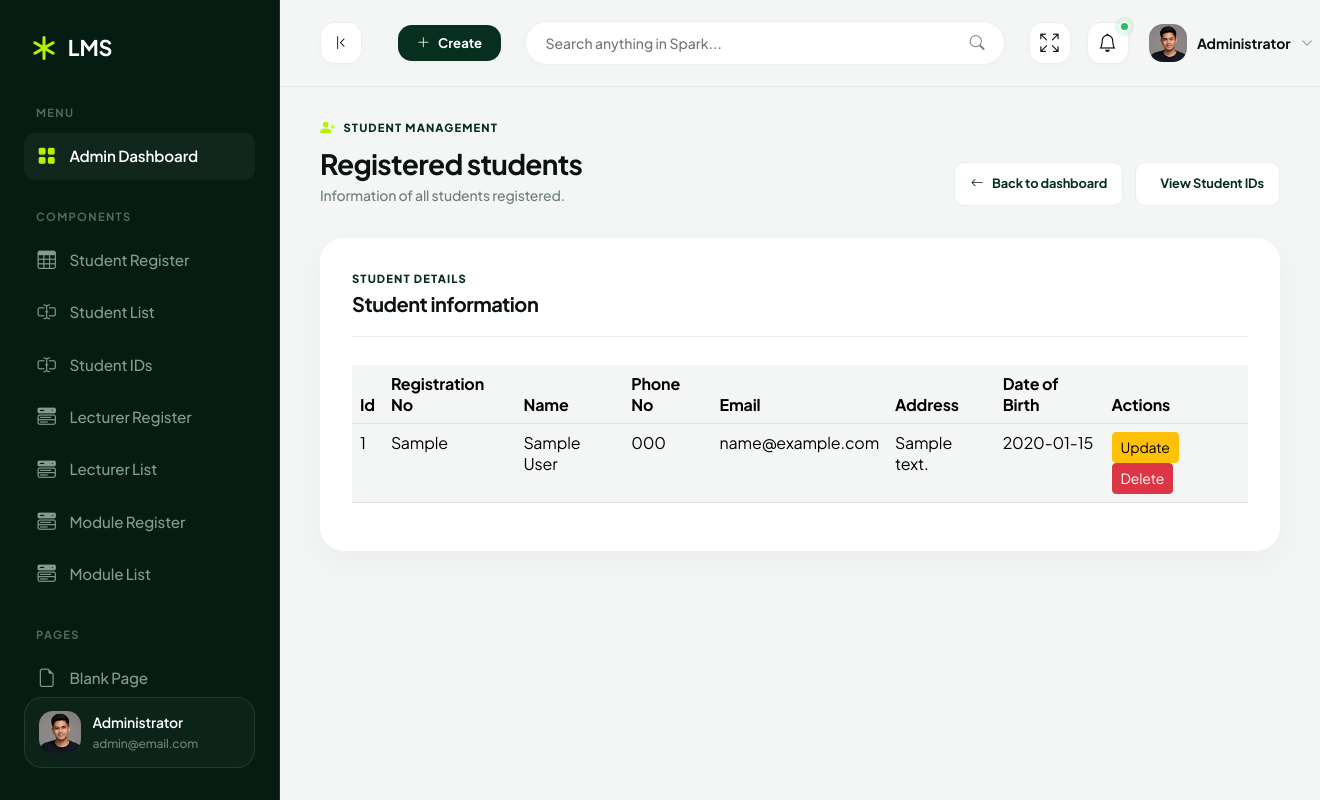
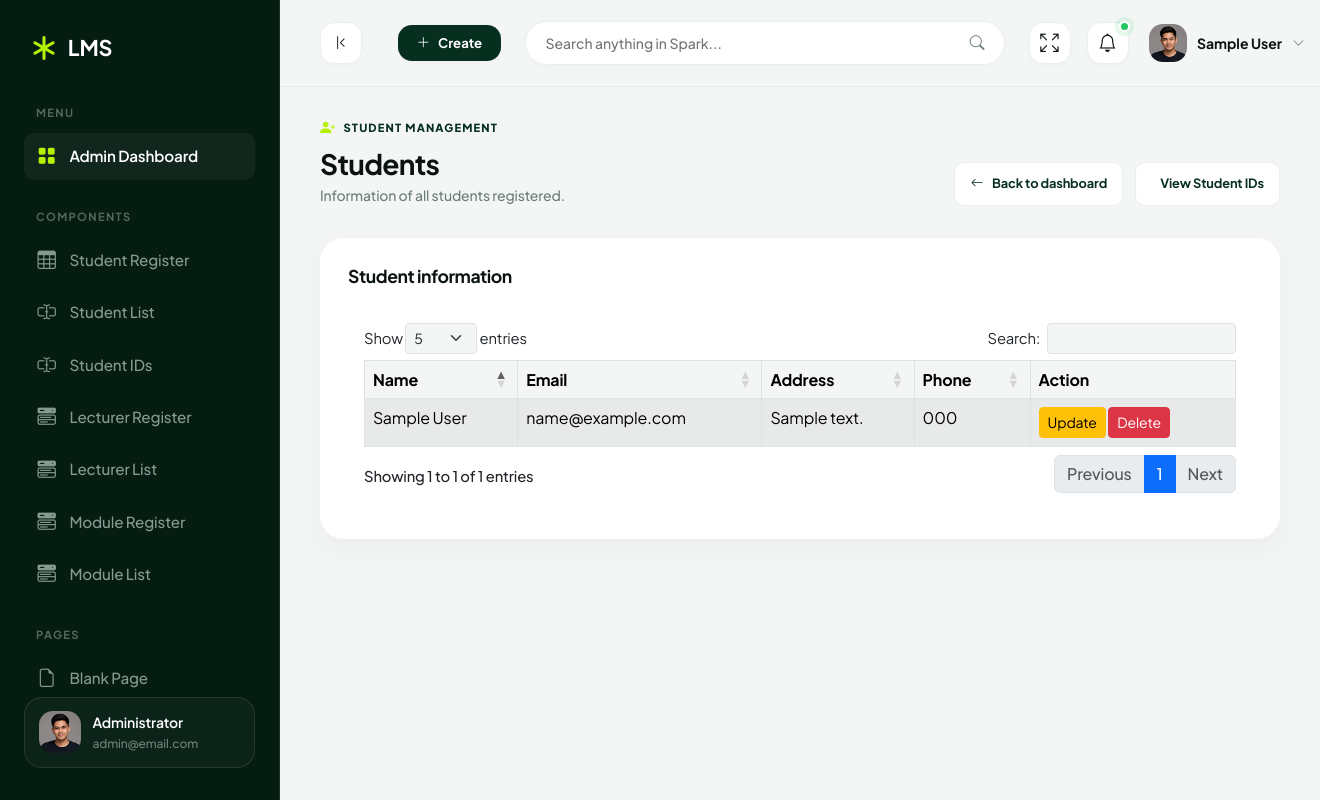
Before and after one commit to johancosta999/LMS-laravel, a Laravel app: page /student/list in a window 1320 px wide. Run offline with Laravel 12, Linux system fonts and the light colour scheme; a user stored in the database is signed in; data comes from the database, SQL or seed files in the repository; tables that the repository leaves empty hold one stand-in row (values such as "Sample post"); some libraries are stand-ins or nearby versions.

Commit message:
Implement student authentication: add login functionality, create login view, and update routes for student management

```diff
--- a/app/Http/Controllers/StudentController.php
+++ b/app/Http/Controllers/StudentController.php
@@ -3,6 +3,7 @@
 namespace App\Http\Controllers;
 
 use Illuminate\Http\Request;
+use Illuminate\Support\Facades\Hash;
 use App\Models\Student;
 
 class StudentController extends Controller
@@ -33,7 +34,7 @@ class StudentController extends Controller
                 "address"=> $request->address,
                 "birth_date" => $request -> birth_date,
                 "image"=> $imagePath,
-                "password" => $request -> password,
+                "password" => Hash::make($request->password),
             ]);
             return redirect() -> route("student.student_list");
         } catch (\Exception $e) {
--- a/app/Models/Student.php
+++ b/app/Models/Student.php
@@ -2,10 +2,14 @@
 
 namespace App\Models;
 
-use Illuminate\Database\Eloquent\Model;
+use Illuminate\Foundation\Auth\User as Authenticatable;
+use Illuminate\Database\Eloquent\Factories\HasFactory;
+use Illuminate\Notifications\Notifiable;
 
-class Student extends Model
+class Student extends Authenticatable
 {
+    use HasFactory, Notifiable;
+
     protected $fillable = [
         'reg_no',
         'name',
@@ -16,4 +20,9 @@ class Student extends Model
         'image',
         'password',
     ];
+
+    protected $hidden = [
+        'password',
+        'remember_token',
+    ];
 }
--- a/config/auth.php
+++ b/config/auth.php
@@ -42,6 +42,10 @@ return [
             'driver' => 'session',
             'provider' => 'users',
         ],
+        'student' => [
+            'driver' => 'session',
+            'provider' => 'students',
+        ],
     ],
 
     /*
@@ -65,6 +69,10 @@ return [
         'users' => [
             'driver' => 'eloquent',
             'model' => env('AUTH_MODEL', User::class),
+        ],
+        'students' => [
+            'driver' => 'eloquent',
+            'model' => App\Models\Student::class,
         ],
 
         // 'users' => [
--- a/resources/views/StudentList.blade.php
+++ b/resources/views/StudentList.blade.php
@@ -1,6 +1,32 @@
 @extends('app')
+
 @push('title')
     Student List
+@endpush
+
+@push('page_header_title')
+    Students
+@endpush
+
+@push('css')
+    <link rel="stylesheet" href="https://cdn.datatables.net/1.13.8/css/dataTables.bootstrap5.min.css">
+@endpush
+
+@push('script')
+    <script src="https://code.jquery.com/jquery-3.7.1.min.js"></script>
+    <script src="https://cdn.datatables.net/1.13.8/js/jquery.dataTables.min.js"></script>
+    <script src="https://cdn.datatables.net/1.13.8/js/dataTables.bootstrap5.min.js"></script>
+    <script>
+        $(document).ready(function() {
+            $('#studentsTable').DataTable({
+                pageLength: 5,
+                lengthMenu: [5, 10, 25, 50, 100],
+                ordering: true,
+                searching: true,
+                columnDefs: [{ orderable: false, searchable: false, targets: -1 }]
+            });
+        });
+    </script>
 @endpush
 
 @section('content')
@@ -8,7 +34,7 @@
         <div class="page-header registration-page-header">
             <div>
                 <div class="registration-eyebrow"><i class="bi bi-person-plus-fill"></i> Student management</div>
-                <h1 class="page-title">Registered students</h1>
+                <h1 class="page-title">@stack('page_header_title')</h1>
                 <p class="page-subtitle">Information of all students registered.</p>
             </div>
             <div class="registration-header-actions">
@@ -23,52 +49,42 @@
             </div>
         </div>
 
-        <div class="col-12">
-            <div class="card registration-form-card">
-                <div class="registration-form-heading">
-                    <div>
-                        <span class="registration-section-label">Student details</span>
-                        <h2>Student information</h2>
-                    </div>
-
-                </div>
-                <table class="table">
-                        <thead class="thead-dark">
+        <div class="card card-primary">
+            <div class="card-header">
+                <h3 class="card-title">Student information</h3>
+            </div>
+            <div class="card-body">
+                <div class="table-responsive">
+                    <table id="studentsTable" class="table table-striped table-bordered table-hover w-100">
+                        <thead>
                             <tr>
-                                <th scope="col">Id</th>
-                                <th scope="col">Registration No</th>
-                                <th scope="col">Name</th>
-                                <th scope="col">Phone No</th>
-                                <th scope="col">Email</th>
-                                <th scope="col">Address</th>
-                                <th scope="col">Date of Birth</th>
-                                <th scope="col">Actions</th>
+                                <th>Name</th>
+                                <th>Email</th>
+                                <th>Address</th>
+                                <th>Phone</th>
+                                <th>Action</th>
                             </tr>
                         </thead>
                         <tbody>
                             @foreach ($students as $student)
-                            <tr>
-                                <td>{{ $student ->id }}</td>
-                                <td>{{ $student ->reg_no }}</td>
-                                <td>{{ $student ->name }}</td>
-                                <td>{{ $student ->phone_number }}</td>
-                                <td>{{ $student ->email }}</td>
-                                <td>{{ $student ->address }}</td>
-                                <td>{{ $student ->birth_date }}</td>
-                                <td>
-                                    <a href="{{ route('student.edit', $student->id ) }}" class="btn btn-warning btn-sm">Update</a>
-                                    <a href="{{ route('student.delete', $student->id ) }}" class="btn btn-danger btn-sm">Delete</a>
-                                </td>
-                            </tr>
+                                <tr>
+                                    <td>{{ $student->name }}</td>
+                                    <td>{{ $student->email }}</td>
+                                    <td>{{ $student->address }}</td>
+                                    <td>{{ $student->phone_number }}</td>
+                                    <td>
+                                        <a href="{{ route('student.edit', $student->id) }}"
+                                            class="btn btn-warning btn-sm">Update</a>
+                                        <a href="{{ route('student.delete', $student->id) }}"
+                                            class="btn btn-danger btn-sm"
+                                            onclick="return confirm('Are you sure you want to delete this student?')">Delete</a>
+                                    </td>
+                                </tr>
                             @endforeach
                         </tbody>
                     </table>
+                </div>
             </div>
         </div>
-
-
     </div>
-
-
-
 @endsection
--- a/resources/views/component/head.blade.php
+++ b/resources/views/component/head.blade.php
@@ -22,4 +22,5 @@
 
   <!-- Main Design System & Custom Stylesheet -->
   <link rel="stylesheet" href="{{asset('assets/css/main.css')}}">
+  @stack('css')
 </head>
--- a/resources/views/component/navbar.blade.php
+++ b/resources/views/component/navbar.blade.php
@@ -103,7 +103,7 @@
                     <button class="navbar-profile-btn dropdown-toggle" type="button" data-bs-toggle="dropdown"
                         aria-expanded="false" id="profile-dropdown">
                         <img src="{{asset('assets/images/avatar.png')}}" alt="Profile Image" class="navbar-profile-img">
-                        <span class="navbar-profile-name d-none d-md-inline">Administrator</span>
+                        <span class="navbar-profile-name d-none d-md-inline">{{ Auth::guard('student')->user()->name ?? 'Guest' }}</span>
                         <i class="bi bi-chevron-down navbar-profile-caret"></i>
                     </button>
                     <ul class="dropdown-menu dropdown-menu-end dropdown-menu-profile" aria-labelledby="profile-dropdown">
@@ -114,9 +114,15 @@
                         <li>
                             <hr class="dropdown-divider">
                         </li>
-                        <li><a class="dropdown-item text-danger" href="page-login.html"><i
-                                    class="bi bi-box-arrow-right"></i>
-                                Logout</a></li>
+                        <li>
+                            <form method="POST" action="{{ route('student.logout') }}">
+                                @csrf
+                                <button type="submit" class="dropdown-item text-danger">
+                                    <i class="bi bi-box-arrow-right"></i>
+                                    Logout
+                                </button>
+                            </form>
+                        </li>
                     </ul>
                 </div>
             </div>
--- a/resources/views/component/script.blade.php
+++ b/resources/views/component/script.blade.php
@@ -5,3 +5,5 @@
 
 <!-- Local dashboard interactions controller -->
 <script src="{{asset('assets/js/dashboard.js')}}"></script>
+
+@stack('script')
--- a/routes/web.php
+++ b/routes/web.php
@@ -1,15 +1,22 @@
 <?php
 
 use App\Http\Controllers\AdminController;
+use App\Http\Controllers\LoginController;
 use App\Http\Controllers\StudentController;
 use App\Http\Controllers\TeacherController;
 use App\Http\Controllers\SubjectController;
 
 use Illuminate\Support\Facades\Route;
 
-Route::get('/', [AdminController::class, 'dashboard'])->name('admin.dasboard');
+Route::get('/', [LoginController::class, 'login'])->name('login');
+Route::post('/login-check', [LoginController::class, 'loginCheck'])->name('login.check');
+
+Route::get('/admin', [AdminController::class, 'dashboard'])->name('admin.dasboard');
 
 Route::prefix('student')->group(function () {
+    Route::middleware('auth:student')->group(function () {
+        Route::get('/dashboard', [AdminController::class, 'dashboard'])->name('student.dashboard');
+
         //student routes
         Route::get('create', [StudentController::class, 'student_create'])->name('student.student_create');
         Route::post('/save', [StudentController::class, 'createStudent'])->name('student.createStudent');
@@ -21,6 +28,8 @@ Route::prefix('student')->group(function () {
         Route::get('/edit/{id}', [StudentController::class, 'edit'])->name('student.edit');
         Route::post('/update', [StudentController::class, 'updateStudent'])->name('student.update');
         Route::get('/image-list', [StudentController::class, 'student_id'])->name('student.idCard');
+        Route::post('/logout', [LoginController::class, 'logout'])->name('student.logout');
+    });
 });
 
 Route::prefix('lecturer')->group(function () {
```
Also changed, not shown: app/Http/Controllers/LoginController.php (added, +52 -0 lines), resources/views/login.blade.php (added, +57 -0 lines). Lines whose indentation alone changed are shown as unchanged.
